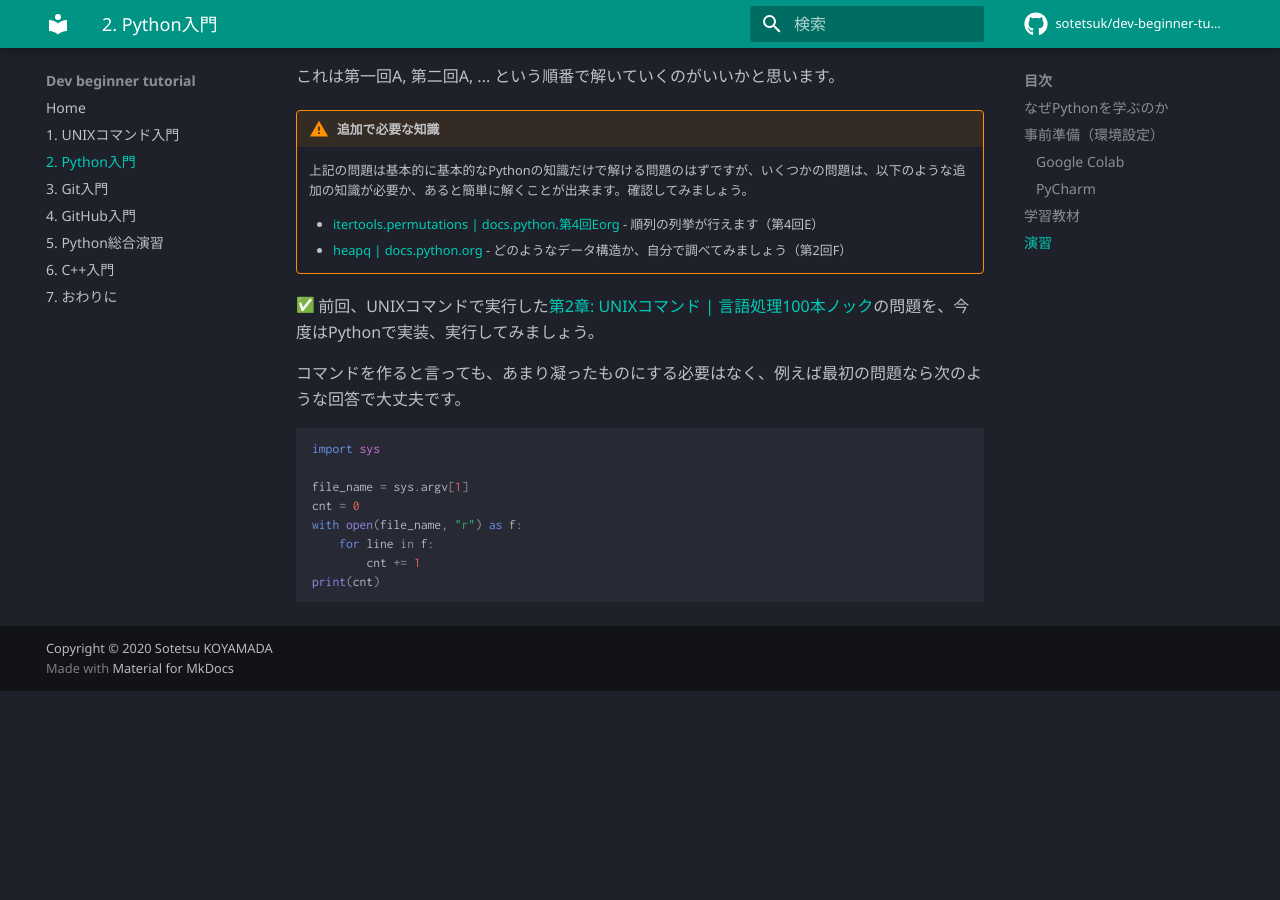
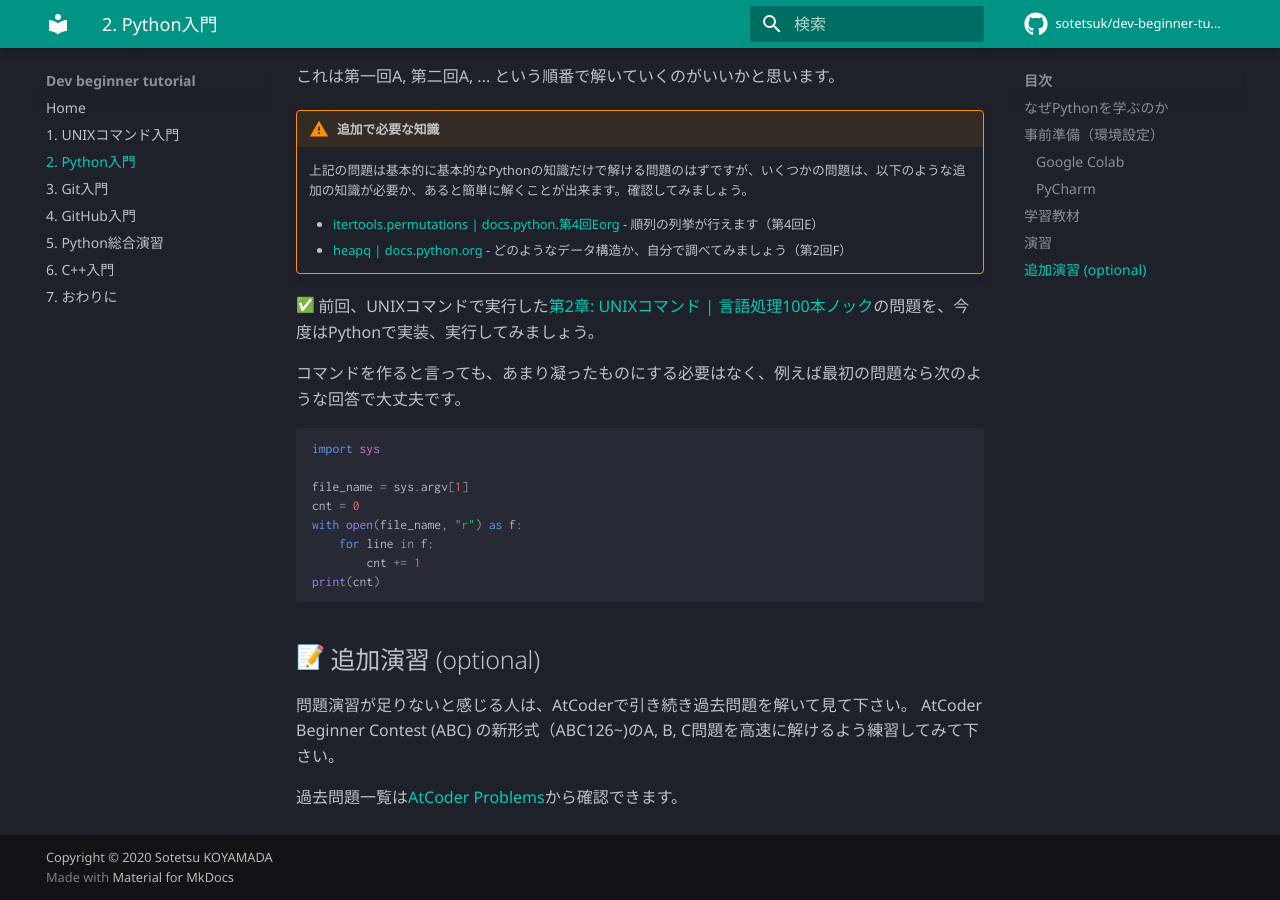
Before and after one commit to sotetsuk/dev-beginner-tutorial, an MkDocs documentation site: the page built from docs/python.md, in a window 1280 px wide and 900 px high, scrolled down 3506 px. Built offline with MkDocs 1.6.1 and Material for MkDocs 9.7.7, drawn with Linux system fonts in a browser that asks for light colours; emoji names are drawn with the system emoji font; comment, search, counter and statistics services are not loaded; before the commit the page ends 4197 px from its top, so only the background shows below that.

Commit message:
[Python] Add additional problems (#110)

````diff
--- a/docs/python.md
+++ b/docs/python.md
@@ -114,3 +114,10 @@ with open(file_name, "r") as f:
         cnt += 1
 print(cnt)
 ```
+
+## :pencil: 追加演習 (optional)
+
+問題演習が足りないと感じる人は、AtCoderで引き続き過去問題を解いて見て下さい。
+AtCoder Beginner Contest (ABC) の新形式（ABC126~)のA, B, C問題を高速に解けるよう練習してみて下さい。
+
+過去問題一覧は[AtCoder Problems](https://kenkoooo.com/atcoder/#/table/)から確認できます。
````
